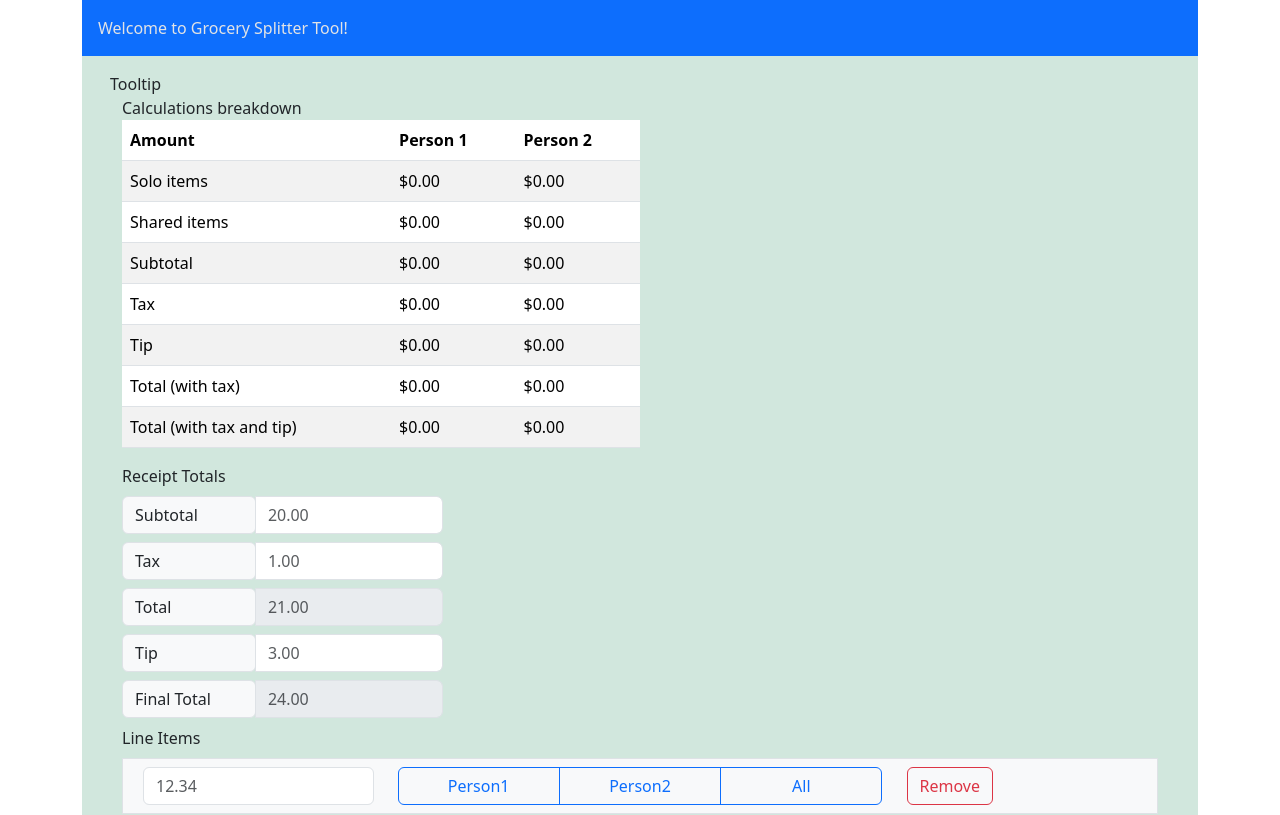
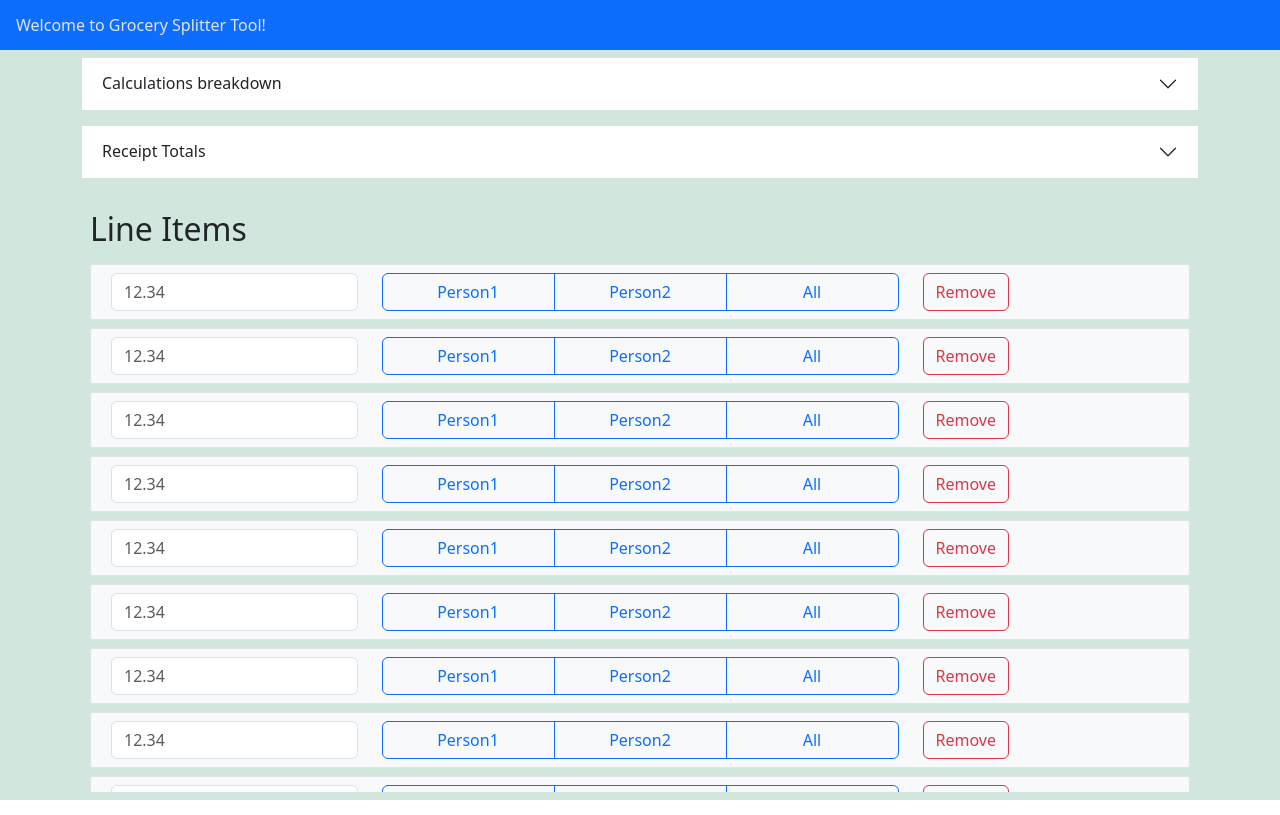
Before and after one commit to nielsja/grocery-splitter, an Angular app: page / in a window 1280 px wide. Shown: the top 815 px of the page. Built offline with nearby package versions, Linux system fonts and the light colour scheme.

Commit message:
layout for navbar, receipt totals, calculations, and line items working

```diff
--- a/angular.json
+++ b/angular.json
@@ -30,7 +30,9 @@
             "styles": [
               "src/styles.scss"
             ],
-            "scripts": []
+            "scripts": [
+              "node_modules/bootstrap/dist/js/bootstrap.bundle.min.js"
+            ]
           },
           "configurations": {
             "production": {
--- a/src/app/app-layout/app-layout.component.html
+++ b/src/app/app-layout/app-layout.component.html
@@ -1,22 +1,58 @@
-<div class="container">
-    <div>Tooltip</div>
+<div class="container h-100 d-flex flex-column">
+    <!-- START Calculations Breakdown accordion -->
+    <div class="row align-items-start my-2">
+        <div id="calculationsAccordion" class="accordion accordion-flush">
+            <div class="accordion-item">
+                <h2 id="calculationsAccordionHeader" class="accordion-header">
+                    <button data-bs-target="#calculationsAccordionBody" aria-controls="calculationsAccordionBody"
+                        class="accordion-button collapsed" type="button" data-bs-toggle="collapse"
+                        aria-expanded="false">
+                        Calculations breakdown
+                    </button>
+                </h2>
 
-    <div class="container">
-        Calculations breakdown
+                <div id="calculationsAccordionBody" aria-labelledby="calculationsAccordionHeader"
+                    data-bs-parent="#calculationsAccordion" class="accordion-collapse collapse">
+                    <div class="accordion-body">
                         <app-calculations [lineItems]="lineItems" [receipt]="receiptTotals" [waysToSplit]="waysToSplit"
                             [partiesToSplit]="partiesToSplit" [numOfPeople]="numOfPeople"></app-calculations>
+                    </div>
+                </div>
+            </div>
+        </div>
+    </div>
+    <!-- END Calculations Breakdown Accordion -->
 
-    </div>
+    <!-- START Receipt Totals Accordion -->
+    <div class="row align-items-start my-2">
+        <div id="receiptTotalsAccordion" class="accordion accordion-flush">
+            <div class="accordion-item">
+                <h2 id="receiptTotalsAccordionHeader" class="accordion-header">
+                    <button data-bs-target="#receiptTotalsAccordionBody" aria-controls="receiptTotalsAccordionBody"
+                        class="accordion-button collapsed" type="button" data-bs-toggle="collapse"
+                        aria-expanded="false">
+                        Receipt Totals
+                    </button>
+                </h2>
 
-    <div class="container">
-        Receipt Totals
+                <div id="receiptTotalsAccordionBody" aria-labelledby="receiptTotalsAccordionHeader"
+                    data-bs-parent="#receiptTotalsAccordion" class="accordion-collapse collapse">
+                    <div class="accordion-body">
                         <receipt-total (amountAdded)="calculateTotals($event)"></receipt-total>
                     </div>
+                </div>
+            </div>
+        </div>
+    </div>
+    <!-- END Receipt Totals Accordion -->
 
-    <div class="container">
+    <div class="row align-items-stretch my-2 scrollable">
+        <h2>
             Line Items
+        </h2>
         <line-item [startNumOfLines]="defaultNumberOfLineItems" [waysToSplit]="waysToSplit"
             (lineItemUpdateEvent)="calculateLineItems($event)"></line-item>
+    </div>
 </div>
 
 <!-- See below for an example on how to refer to self -->
--- a/src/app/app-layout/app-layout.component.scss
+++ b/src/app/app-layout/app-layout.component.scss
@@ -0,0 +1,4 @@
+.scrollable {
+    padding: 1rem 0.5rem;
+    overflow-y: scroll;
+}
--- a/src/app/app-layout/app-layout.component.ts
+++ b/src/app/app-layout/app-layout.component.ts
@@ -12,7 +12,7 @@ import { ReceiptTotals } from '../receipt-total/receipt-total.component';
   styleUrls: ['./app-layout.component.scss']
 })
 export class AppLayoutComponent {
-  defaultNumberOfLineItems = 3;
+  defaultNumberOfLineItems = 13;
   numOfPeople = 2;
   waysToSplit = [
     WaysToSplit.Person1,
--- a/src/app/app.component.html
+++ b/src/app/app.component.html
@@ -1,11 +1,17 @@
 <!-- Toolbar -->
-<div class="container body">
-  <div class="toolbar" role="banner">
-    <span>Welcome to Grocery Splitter Tool!</span>
-    <div class="spacer"></div>
+<div class="body"> <!-- 100vh -->
+  <div class="toolbar d-flex align-items-center"> <!-- $toolbar-height -->
+    <nav class="navbar">
+      <span>Welcome to Grocery Splitter Tool!</span>
+    </nav>
   </div>
 
-  <div class="container content" role="main">
+  <div class="app-body container-fluid" role="main"> <!-- calc(100vh - $toolbar-height); -->
     <app-layout></app-layout>
   </div>
+  <!-- <div class="container-fluid">
+    <div class="scrollable" role="main">
+      <app-layout></app-layout>
+    </div>
+  </div> -->
 </div>
--- a/src/app/app.component.scss
+++ b/src/app/app.component.scss
@@ -1,15 +1,25 @@
+$toolbar-height: 50px;
+
+.body {
+    background-color: var(--bs-success-bg-subtle);
+    height: 100vh;
+}
+
 .toolbar {
     background-color: var(--bs-primary);
     color: var(--bs-secondary-bg-subtle);
     padding: 1rem;
+    height: $toolbar-height;
 }
 
-.content {
-    padding: 1rem;
-    background-color: var(--bs-success-bg-subtle);
-    height: 100vh;
+.scrollable {
+    padding: 1rem 0.5rem;
+    overflow-y: scroll;
+    height: calc(100vh - $toolbar-height);
 }
 
-.body {
-    height: 100vh;
+.app-body {
+    height: calc(100vh - $toolbar-height);
+    max-height: calc(100vh - $toolbar-height);
+
 }
--- a/src/app/calculations/calculations.component.html
+++ b/src/app/calculations/calculations.component.html
@@ -1,5 +1,4 @@
-<div class="col-6">
-    <table class="table table-striped">
+<table class="table table-striped my-2">
     <thead>
         <tr>
             <th scope="col-2">Amount</th>
@@ -45,4 +44,3 @@
         </tr>
     </tbody>
 </table>
-</div>
--- a/src/app/receipt-total/receipt-total.component.html
+++ b/src/app/receipt-total/receipt-total.component.html
@@ -1,7 +1,7 @@
 <form [formGroup]="receiptForm">
 
     <!-- Subtotal Input -->
-    <div class="row col-4 my-2">
+    <div class="row my-2">
         <div class="input-group">
             <div class="input-group-prepend col-5">
                 <span class="input-group-text">Subtotal</span>
@@ -12,7 +12,7 @@
     </div>
 
     <!-- Tax Input -->
-    <div class="row col-4 my-2">
+    <div class="row my-2">
         <div class="input-group">
             <div class="input-group-prepend col-5">
                 <span class="input-group-text">Tax</span>
@@ -23,7 +23,7 @@
     </div>
 
     <!-- Total Input -->
-    <div class="row col-4 my-2">
+    <div class="row my-2">
         <div class="input-group">
             <div class="input-group-prepend col-5">
                 <span class="input-group-text">Total</span>
@@ -34,7 +34,7 @@
     </div>
 
     <!-- Tip Input -->
-    <div class="row col-4 my-2">
+    <div class="row my-2">
         <div class="input-group">
             <div class="input-group-prepend col-5">
                 <span class="input-group-text">Tip</span>
@@ -45,7 +45,7 @@
     </div>
 
     <!-- Final Total Input -->
-    <div class="row col-4 my-2">
+    <div class="row  my-2">
         <div class="input-group">
             <div class="input-group-prepend col-5">
                 <span class="input-group-text">Final Total</span>
```
Lines whose indentation alone changed are shown as unchanged.
